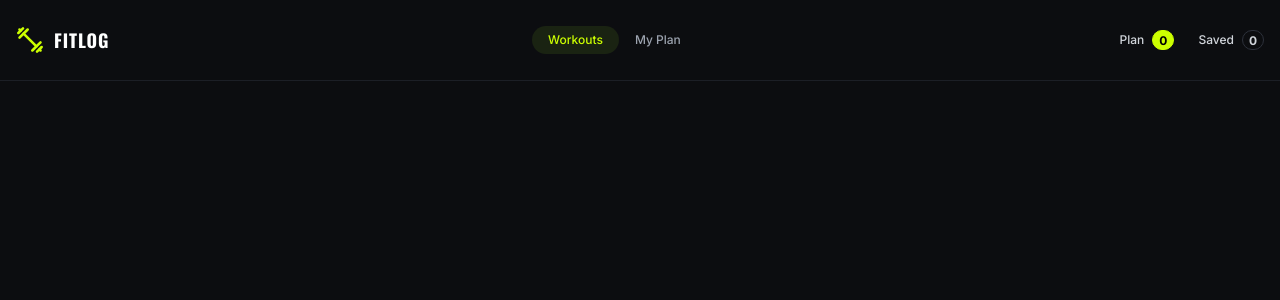
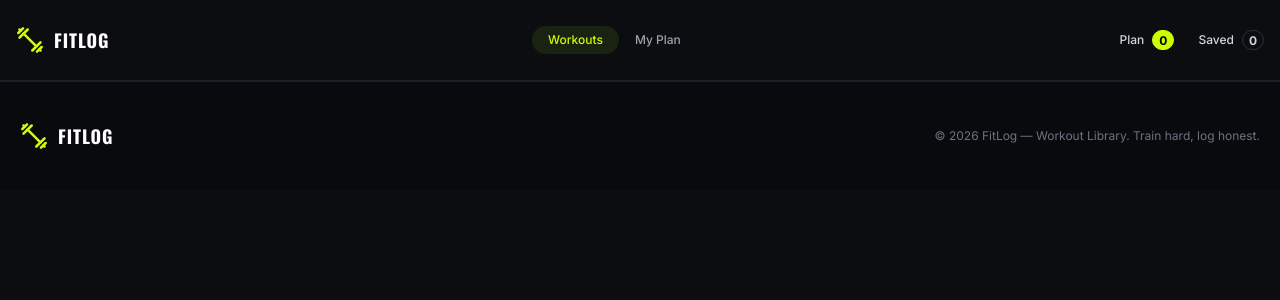
Before and after one commit to webDevSaiF/fitlog, a Next.js app: page / in a window 1280 px wide. Shown: the top 300 px of the page. Built offline with nearby package versions, Linux system fonts and the light colour scheme.

Commit message:
Added footer and reusable logo component

```diff
--- a/src/app/layout.tsx
+++ b/src/app/layout.tsx
@@ -1,5 +1,6 @@
 import type { Metadata } from "next";
 import { Inter, Oswald } from "next/font/google";
+import Footer from "../components/Footer";
 import Navbar from "../components/Navbar";
 import "./globals.css";
 
@@ -27,6 +28,7 @@ export default function RootLayout({ children }: LayoutProps<"/">) {
       <body className="min-h-full flex flex-col bg-bg text-white font-inter">
         <Navbar />
         <div className="container mx-auto px-5">{children}</div>
+        <Footer />
       </body>
     </html>
   );
--- /dev/null
+++ b/src/components/Footer.tsx
@@ -0,0 +1,18 @@
+import Logo from "./Logo";
+
+const Footer = () => {
+  return (
+    <footer className="bg-footer border-t border-[#1A1D24] px-5  py-7 md:py-10">
+      <div className="container mx-auto flex flex-col md:flex-row items-center gap-5 justify-between">
+        <Logo />
+        <div>
+          <p className="text-[#6B7280] font-inter text-xs leading-[1.33] text-right md:text-center">
+            © 2026 FitLog — Workout Library. Train hard, log honest.
+          </p>
+        </div>
+      </div>
+    </footer>
+  );
+};
+
+export default Footer;
--- /dev/null
+++ b/src/components/Logo.tsx
@@ -0,0 +1,16 @@
+import logo from "@/assets/logo.svg";
+import Image from "next/image";
+import Link from "next/link";
+
+const Logo = () => {
+  return (
+    <Link className="flex gap-2.5 items-center" href={"/"}>
+      <Image src={logo} alt="FitLog Logo" />
+      <p className="font-oswald font-black text-lg leading-[1.56] tracking-[0.9px]">
+        FITLOG
+      </p>
+    </Link>
+  );
+};
+
+export default Logo;
--- a/src/components/Navbar.tsx
+++ b/src/components/Navbar.tsx
@@ -1,6 +1,5 @@
-import logo from "@/assets/logo.svg";
-import Image from "next/image";
 import Link from "next/link";
+import Logo from "./Logo";
 import NavLink from "./NavLink";
 
 const navLinks = [
@@ -21,12 +20,7 @@ const Navbar = () => {
     <header className="px-4 py-4 sm:py-6.5 border-b border-[#1C1F26]">
       <div className="container mx-auto">
         <div className="flex items-center justify-between gap-5 flex-wrap">
-          <Link className="flex gap-2.5 items-center" href={"/"}>
-            <Image src={logo} alt="FitLog Logo" />
-            <p className="font-oswald font-black text-lg leading-[1.56] tracking-[0.9px]">
-              FITLOG
-            </p>
-          </Link>
+          <Logo />
           <div className="order-last w-full flex justify-center sm:order-none sm:w-auto border-t border-[#1C1F26] sm:border-none pt-4 sm:pt-0">
             {navLinks.map((nav) => (
               <NavLink key={nav.id} label={nav.label} url={nav.url} />
```
